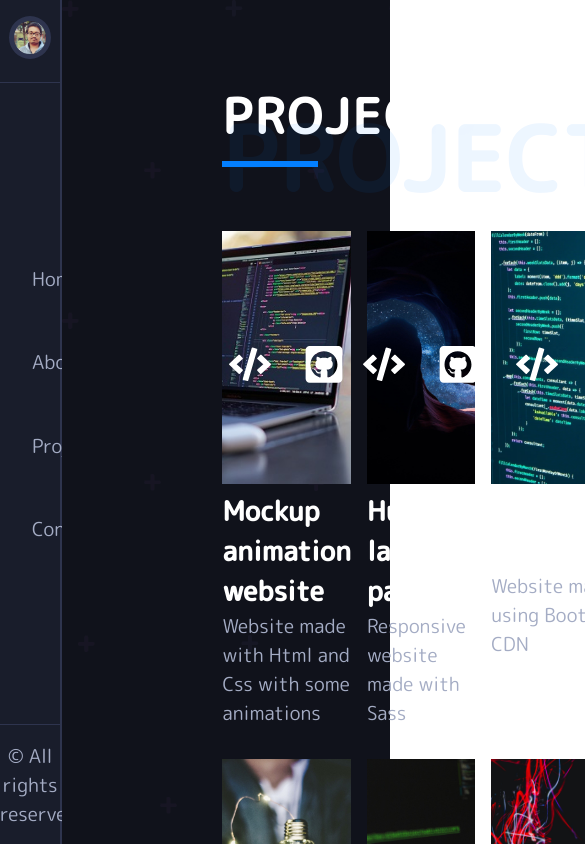
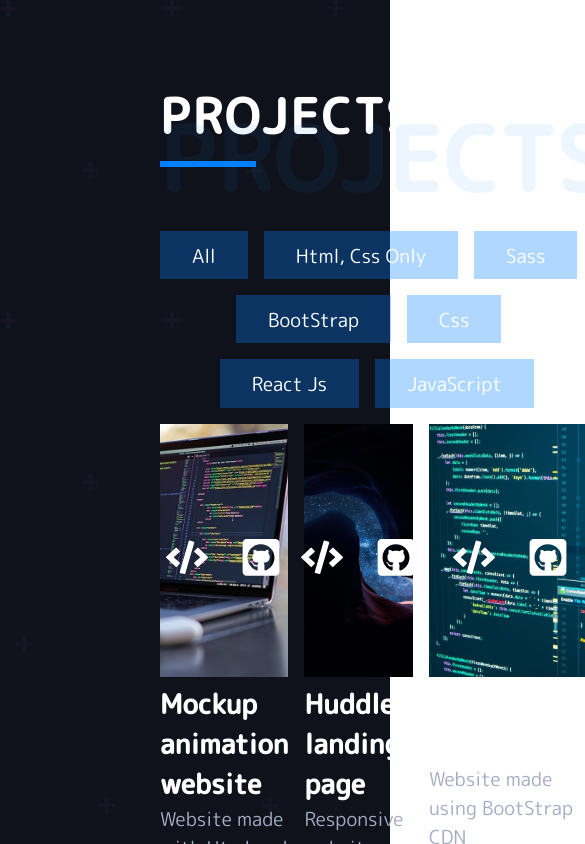
Before and after one commit to nirban256/personal_website, a React (Create React App) app: page /project in a window 390 px wide. Shown: the top 844 px of the page, 585 px wide, since content can reach past the window. Built offline with nearby package versions, Linux system fonts and the light colour scheme.

Commit message:
finished desktop version and started adding media queries

```diff
--- a/src/App.css
+++ b/src/App.css
@@ -4,6 +4,13 @@
   background-color: #191d2b;
   position: fixed;
   border-right: 2px solid #2e344e;
+}
+
+@media screen and (max-width: 1000px) {
+  .App .side-bar {
+    -webkit-transform: translateX(-100%);
+            transform: translateX(-100%);
+  }
 }
 
 .App .main-content {
@@ -19,6 +26,13 @@
 
 .App .main-content .content {
   margin: 5rem 10rem;
+}
+
+@media screen and (max-width: 1000px) {
+  .App .main-content {
+    margin-left: 0;
+    width: 100%;
+  }
 }
 
 .ImageSection {
@@ -264,6 +278,7 @@ h3 {
 .Navbar .links .nav-items .nav-item {
   list-style-type: none;
   text-align: center;
+  padding: 1rem 0;
 }
 
 .Navbar .links .nav-items .nav-item a {
@@ -425,6 +440,7 @@ h3 {
 .projects .project .image-data .hover-items li a {
   padding: 0 1rem;
   text-decoration: none;
+  font-family: inherit;
 }
 
 .projects .project .image-data .hover-items li a:hover {
@@ -440,6 +456,47 @@ h3 {
 
 .projects .project h5:hover {
   color: #037fff;
+}
+
+/* Categories buttons */
+.btn-port {
+  padding: 0.6rem 2rem;
+  background-color: #0381ff50;
+  border: none;
+  outline: none;
+  cursor: pointer;
+  font-size: inherit;
+  font-family: inherit;
+  color: #fff;
+  margin-bottom: 1rem;
+  -webkit-transition: all 0.3s ease-in-out;
+  transition: all 0.3s ease-in-out;
+}
+
+.btn-port:not(:last-child) {
+  margin-right: 1rem;
+}
+
+.btn-port:hover {
+  background-color: #037fff;
+}
+
+.btn-port:focus {
+  background-color: #037fff;
+}
+
+.buttons {
+  display: -webkit-box;
+  display: -ms-flexbox;
+  display: flex;
+  -webkit-box-pack: center;
+      -ms-flex-pack: center;
+          justify-content: center;
+  -webkit-box-align: center;
+      -ms-flex-align: center;
+          align-items: center;
+  -ms-flex-wrap: wrap;
+      flex-wrap: wrap;
 }
 
 .ContactItem {
@@ -527,7 +584,7 @@ a {
   position: relative;
   display: inline-block;
   border-bottom: 1px dotted black;
-  padding: 0 2rem;
+  padding: 2rem 2rem;
 }
 
 .tooltip .tooltiptext {
--- a/src/App.scss
+++ b/src/App.scss
@@ -5,7 +5,7 @@
 @import './styles/typography';
 @import './styles/navbar';
 @import './styles/title';
-@import './styles/portfolios';
+@import './styles/projects';
 @import './styles/contact';
 
 *{
--- a/src/components/Categories.js
+++ b/src/components/Categories.js
@@ -1,9 +1,13 @@
 import React from 'react';
 
-const Categories = () => {
+const Categories = ({ filter, categories }) => {
     return (
-        <div>
-
+        <div className='buttons'>
+            {
+                categories.map((cat, i) => {
+                    return <button type="button" className="btn-port" onClick={() => filter(cat)} key={i}>{cat}</button>
+                })
+            }
         </div>
     );
 };
--- a/src/components/MenuItems.js
+++ b/src/components/MenuItems.js
@@ -10,8 +10,8 @@ const MenuItems = ({ menu }) => {
                             <img src={item.image} alt="" />
                             <ul className="hover-items">
                                 <li>
-                                    <a href={item.link1} target="_blank">{item.icon1}</a>
-                                    <a href={item.link2} target="_blank">{item.icon2}</a>
+                                    <a href={item.link1} rel='noreferrer' target="_blank">{item.icon1}</a>
+                                    <a href={item.link2} rel='noreferrer' target="_blank">{item.icon2}</a>
                                 </li>
                             </ul>
                         </div>
--- a/src/pages/ProjectsPage.js
+++ b/src/pages/ProjectsPage.js
@@ -4,9 +4,23 @@ import MenuItems from '../components/MenuItems';
 import Title from '../components/Title';
 import projects from '../components/AllProjects';
 
+const allCategories = ['All', ...new Set(projects.map(item => item.category))];
+
 const ProjectsPage = () => {
-    const [categories, setCategories] = useState(null);
+    const [categories, setCategories] = useState(allCategories);
     const [menu, setMenu] = useState(projects);
+
+    const filter = (category) => {
+        if (category === 'All') {
+            setMenu(projects);
+            return;
+        }
+
+        const filteredData = projects.filter((item) => {
+            return item.category === category;
+        })
+        setMenu(filteredData);
+    }
 
     return (
         <div className='ProjectsPage'>
@@ -14,11 +28,11 @@ const ProjectsPage = () => {
                 <Title title={'Projects'} span={'projects'} />
             </div>
             <div className="projects-data">
-                <Categories />
+                <Categories filter={filter} categories={categories} />
                 <MenuItems menu={menu} />
             </div>
         </div>
     );
-};
+}
 
 export default ProjectsPage;
--- a/src/styles/_contact.scss
+++ b/src/styles/_contact.scss
@@ -65,7 +65,7 @@ a{
     position: relative;
     display: inline-block;
     border-bottom: 1px dotted black;
-    padding: 0 2rem;
+    padding: 2rem 2rem;
 }
 
 .tooltip .tooltiptext {
--- a/src/styles/_layout.scss
+++ b/src/styles/_layout.scss
@@ -5,6 +5,9 @@
         background-color: #191d2b;
         position: fixed;
         border-right: 2px solid #2e344e;
+        @media screen and (max-width: 1000px) {
+            transform: translateX(-100%);
+        }
     }
 
     .main-content{
@@ -15,9 +18,12 @@
         background-image: url('../images/dots.svg');
         display: grid;
         position: relative;
-
         .content{
             margin: 5rem 10rem;
         }
+        @media screen and (max-width: 1000px) {
+            margin-left: 0;
+            width: 100%;
+        }
     }
 }
--- a/src/styles/_navbar.scss
+++ b/src/styles/_navbar.scss
@@ -26,6 +26,7 @@
             .nav-item{
                 list-style-type: none;
                 text-align: center;
+                padding: 1rem 0;
                 a{
                     text-decoration: none;
                     font-size: inherit;
--- a/src/styles/_portfolios.scss
+++ b/src/styles/_projects.scss
@@ -48,6 +48,7 @@
                     a{
                         padding: 0 1rem;
                         text-decoration: none;
+                        font-family: inherit;
                         &:hover{
                             color: #037fff;
                         }
@@ -65,3 +66,33 @@
         }
     }
 }
+
+/* Categories buttons */
+.btn-port{
+    padding: 0.6rem 2rem;
+    background-color: #0381ff50;
+    border: none;
+    outline: none;
+    cursor: pointer;
+    font-size: inherit;
+    font-family: inherit;
+    color: #fff;
+    margin-bottom: 1rem;
+    transition: all 0.3s ease-in-out;
+    &:not(:last-child){
+        margin-right: 1rem;
+    }
+    &:hover{
+        background-color: #037fff;
+    }
+    &:focus{
+        background-color: #037fff;
+    }
+}
+
+.buttons{
+    display: flex;
+    justify-content: center;
+    align-items: center;
+    flex-wrap: wrap;
+}
```
Also changed, not shown: 1 other file (tests, documents, lock files or other folders).
